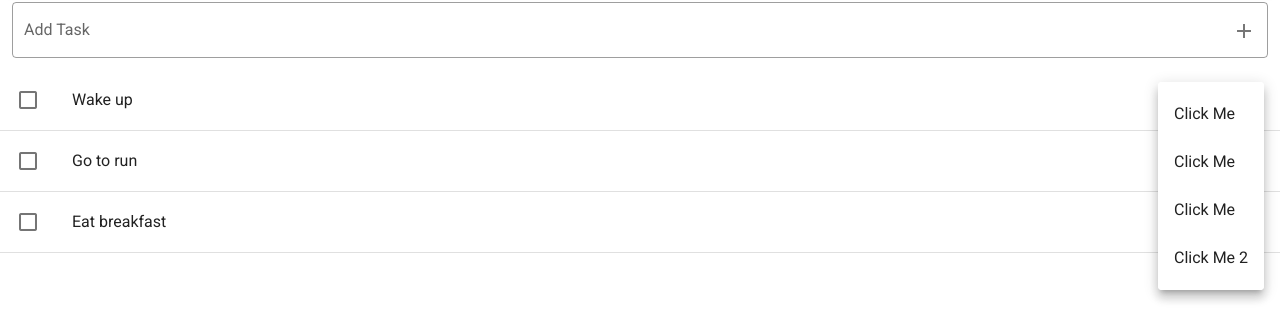
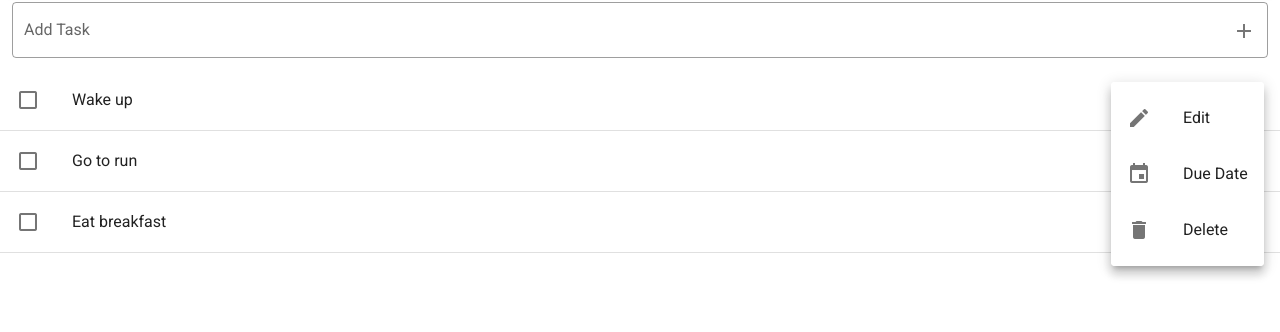
Before and after one commit to FranciscoJavierMartin/Vuetify-todo, a Vue app: page /#/ in a window 1280 px wide. Both pictures are taken after a click on the button 1246 px from the left and 238 px from the top of the page. Shown: the part 138-470 px from the top of the page. Built offline with nearby package versions, Linux system fonts and the light colour scheme.

Commit message:
Delete task from taskmenu

```diff
--- a/src/components/Todo/Task.vue
+++ b/src/components/Todo/Task.vue
@@ -15,38 +15,25 @@
           >
         </v-list-item-content>
         <v-list-item-action>
-          <task-menu />
+          <task-menu :task="task" />
         </v-list-item-action>
       </template>
     </v-list-item>
     <v-divider />
-    <dialog-delete
-      v-if="this.dialogs.delete"
-      :task="task"
-      @close="dialogs.delete = false"
-    />
   </div>
 </template>
 
 <script>
 import { mapActions } from "vuex";
-import DialogDelete from "./Dialogs/DialogDelete.vue";
 import TaskMenu from "./TaskMenu.vue";
 
 export default {
-  components: { DialogDelete, TaskMenu },
+  components: { TaskMenu },
   props: {
     task: {
       type: Object,
       required: true,
     },
-  },
-  data() {
-    return {
-      dialogs: {
-        delete: false,
-      },
-    };
   },
   methods: {
     ...mapActions(["toggleTaskStore", "deleteTaskStore"]),
--- a/src/components/Todo/TaskMenu.vue
+++ b/src/components/Todo/TaskMenu.vue
@@ -1,4 +1,5 @@
 <template>
+  <div>
     <v-menu bottom left>
       <template v-slot:activator="{ on, attrs }">
         <v-btn color="primary" icon v-bind="attrs" v-on="on">
@@ -7,24 +8,70 @@
       </template>
 
       <v-list>
-      <v-list-item v-for="(item, i) in items" :key="i">
+        <v-list-item
+          v-for="(item, index) in items"
+          :key="index"
+          @click="handleClick(index)"
+        >
+          <v-list-item-icon>
+            <v-icon v-text="item.icon" />
+          </v-list-item-icon>
           <v-list-item-title>{{ item.title }}</v-list-item-title>
         </v-list-item>
       </v-list>
     </v-menu>
+    <dialog-delete
+      v-if="dialogs.delete"
+      @close="dialogs.delete = false"
+      :task="task"
+    />
+  </div>
 </template>
 
 <script>
+import DialogDelete from "./Dialogs/DialogDelete.vue";
 export default {
+  components: { DialogDelete },
+  props: {
+    task: {
+      type: Object,
+      required: true,
+    },
+  },
   data() {
     return {
+      dialogs: {
+        delete: false,
+      },
       items: [
-        { title: "Click Me" },
-        { title: "Click Me" },
-        { title: "Click Me" },
-        { title: "Click Me 2" },
+        {
+          title: "Edit",
+          icon: "mdi-pencil",
+          click() {
+            console.log("Hello");
+          },
+        },
+        {
+          title: "Due Date",
+          icon: "mdi-calendar",
+          click() {
+            console.log("Hello");
+          },
+        },
+        {
+          title: "Delete",
+          icon: "mdi-delete",
+          click() {
+            this.dialogs.delete = true;
+          },
+        },
       ],
     };
+  },
+  methods: {
+    handleClick(index) {
+      this.items[index].click.call(this);
+    },
   },
 };
 </script>
```
Lines whose indentation alone changed are shown as unchanged.
